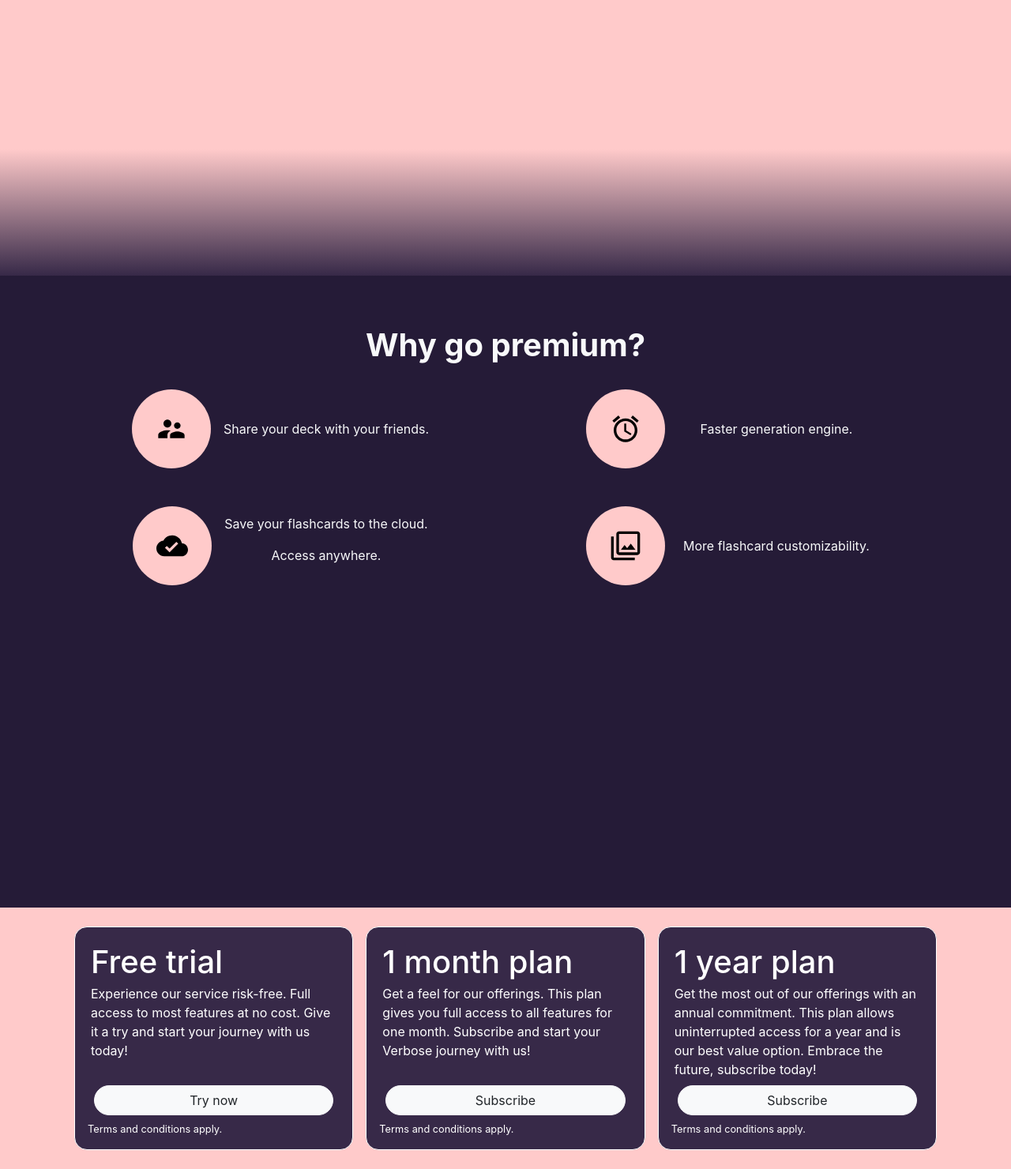
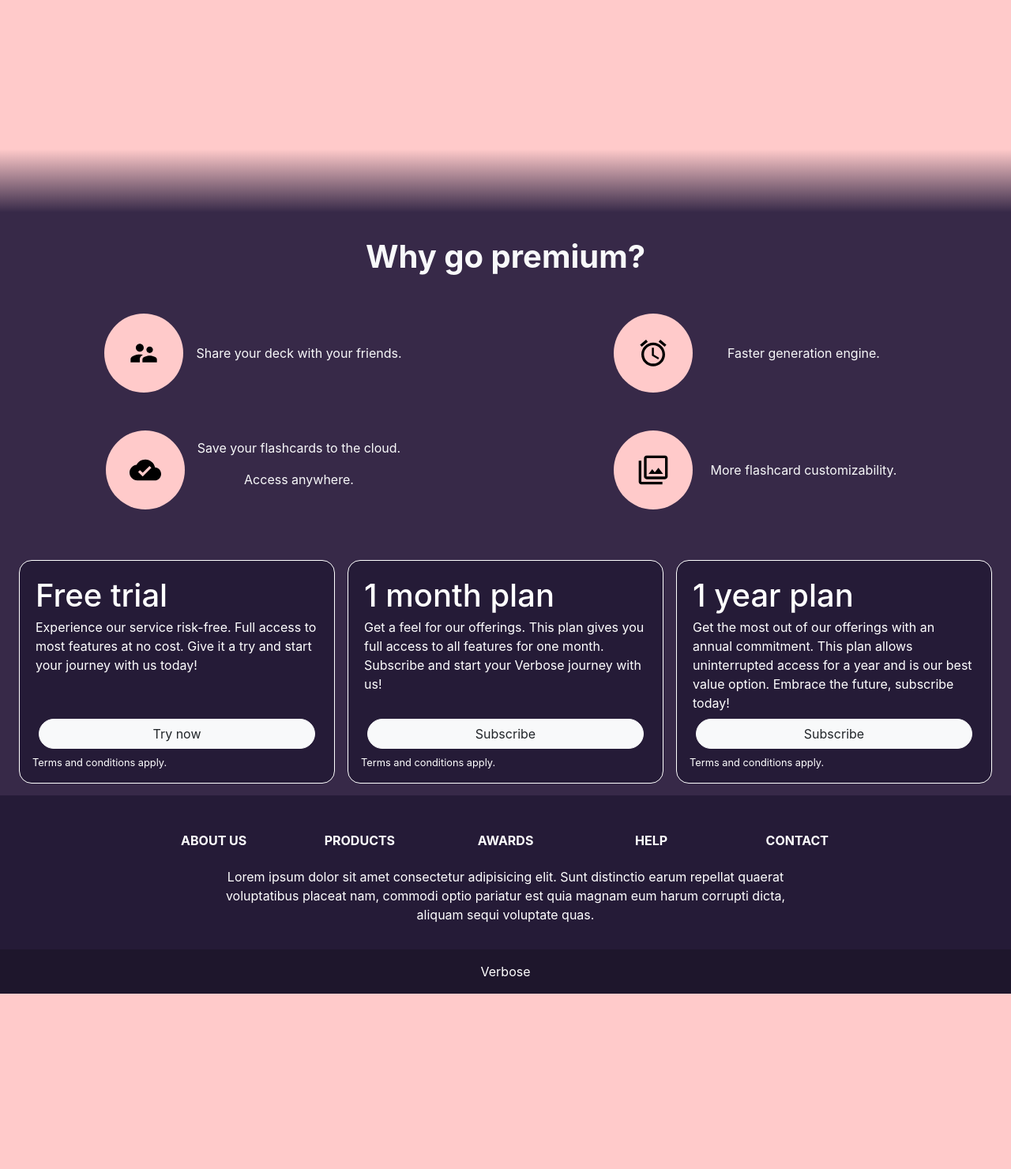
Before and after one commit to Irony95/VerboseWebsite, a Flask app: page / in a window 1280 px wide. Shown: the part 451-1931 px from the top of the page at 79% size. After the commit the page ends 1709 px from the top, so only its background shows below. Run offline with Flask 3, Linux system fonts and the light colour scheme; some libraries are stand-ins or nearby versions.

Commit message:
minor tweak to home.html
added footer to all pages

added themecolor0 to style.css

```diff
--- a/static/style.css
+++ b/static/style.css
@@ -26,6 +26,7 @@ https://colorhunt.co/palette/251b37372948ffcacaffecef
 }
 
 :root {
+    --themecolor0: #100a1c;
     --themecolor1: #251B37;
     --themecolor2: #372948;
     --themecolor3: #FFCACA;
--- a/templates/base.html
+++ b/templates/base.html
@@ -51,6 +51,86 @@
         {% endblock %}
     </div>
 
+
+    <!-- Footer -->
+    <footer class="text-center text-white" style="background-color:var(--themecolor1); margin-top: -57.5px;">
+        <!-- Grid container -->
+        <div class="container" style="height: fit-content;">
+            <!-- Section: Links -->
+            <section class="m-3 mt-5">
+                <!-- Grid row-->
+                <div class="row text-center d-flex justify-content-center pt-5">
+                    <!-- Grid column -->
+                    <div class="col-md-2">
+                        <h6 class="text-uppercase font-weight-bold">
+                            <a href="#!" class="text-white">About us</a>
+                        </h6>
+                    </div>
+                    <!-- Grid column -->
+
+                    <!-- Grid column -->
+                    <div class="col-md-2">
+                        <h6 class="text-uppercase font-weight-bold">
+                            <a href="#!" class="text-white">Products</a>
+                        </h6>
+                    </div>
+                    <!-- Grid column -->
+
+                    <!-- Grid column -->
+                    <div class="col-md-2">
+                        <h6 class="text-uppercase font-weight-bold">
+                            <a href="#!" class="text-white">Awards</a>
+                        </h6>
+                    </div>
+                    <!-- Grid column -->
+
+                    <!-- Grid column -->
+                    <div class="col-md-2">
+                        <h6 class="text-uppercase font-weight-bold">
+                            <a href="#!" class="text-white">Help</a>
+                        </h6>
+                    </div>
+                    <!-- Grid column -->
+
+                    <!-- Grid column -->
+                    <div class="col-md-2">
+                        <h6 class="text-uppercase font-weight-bold">
+                            <a href="#!" class="text-white">Contact</a>
+                        </h6>
+                    </div>
+                    <!-- Grid column -->
+                </div>
+                <!-- Grid row-->
+            </section>
+            <!-- Section: Links -->
+
+            <!-- Section: Text -->
+            <section class="m-3">
+                <div class="row d-flex justify-content-center">
+                    <div class="col-lg-8">
+                        <p>
+                            Lorem ipsum dolor sit amet consectetur adipisicing elit. Sunt
+                            distinctio earum repellat quaerat voluptatibus placeat nam,
+                            commodi optio pariatur est quia magnam eum harum corrupti
+                            dicta, aliquam sequi voluptate quas.
+                        </p>
+                    </div>
+                </div>
+            </section>
+            <!-- Section: Text -->
+
+        </div>
+        <!-- Grid container -->
+
+        <!-- Copyright -->
+        <div class="text-center p-3" style="background-color: rgba(0, 0, 0, 0.2)">
+            <!-- © 2020 Copyright: -->
+            <a class="text-white" href="">Verbose</a>
+        </div>
+        <!-- Copyright -->
+    </footer>
+    <!-- Footer -->
+
     <script src="https://code.jquery.com/jquery-3.2.1.slim.min.js"
         integrity="sha384-KJ3o2DKtIkvYIK3UENzmM7KCkRr/rE9/Qpg6aAZGJwFDMVNA/GpGFF93hXpG5KkN"
         crossorigin="anonymous"></script>
@@ -62,4 +142,5 @@
         crossorigin="anonymous"></script>
 </body>
 
+
 </html>
--- a/templates/home.html
+++ b/templates/home.html
@@ -36,14 +36,14 @@
     }
 
     #fade {
-        height: 20vh;
-        background-image: linear-gradient(to bottom, rgba(0, 0, 0, 0), var(--themecolor2));
+        height: 10vh;
+        background-image: linear-gradient(to bottom, var(--themecolor3), var(--themecolor2));
     }
 
     #description {
-        padding-top: 5%;
-        background-color: var(--themecolor1);
-        height: 100vh;
+        padding: 1rem;
+        background-color: var(--themecolor2);
+        height: min-content;
     }
 
     .btn {
@@ -51,7 +51,7 @@
     }
 
     .col2 {
-        background-color: var(--themecolor2);
+        background-color: var(--themecolor1);
         border-radius: 1rem;
     }
 
@@ -63,8 +63,12 @@
         white-space: nowrap;
     }
 
-    .whypremiumtext{
+    .whypremiumtext {
         min-width: 250px;
+    }
+
+    #pricingcont {
+        background-color: var(--themecolor2);
     }
 </style>
 
@@ -80,24 +84,23 @@
     <img id="studyingImage" class="mobile-hide img-fluid" src="{{url_for('static', filename='studying.png')}}" />
 </div>
 <div id="fade"></div>
-<div id="description">
-    <div class="container">
-        <h1 class="text-light text-center"><strong>Why go premium?</strong></h1>
+<div id="description" class="container-fluid">
+    <h1 class="text-light text-center p-3"><strong>Why go premium?</strong></h1>
     <div class="row text-center text-light">
-            <div class="col-sm-6 col-xs-12 p-3">
+        <div class="col-md-6 col-sm-12 p-3">
             <div class="d-flex justify-content-center align-items-center">
                 <div class="rounded-circle m-2"
-                        style="width: 100px;height: 100px;display: flex;justify-content: center;align-items: center; background-color: var(--themecolor3);">
-                        <img id="logo1" class="m-2" src="{{url_for('static', filename='account-31694.svg')}}"
-                            height="40" width="40" alt="logo1">
+                    style="width: 100px;height: 100px;display: flex;justify-content: center;align-items: center; background-color: var(--themecolor3); min-width: 100px;">
+                    <img id="logo1" class="m-2" src="{{url_for('static', filename='account-31694.svg')}}" height="40"
+                        width="40" alt="logo1">
                 </div>
                 <div class="m-2 whypremiumtext">Share your deck with your friends.</div>
             </div>
         </div>
-            <div class="col-sm-6 col-xs-12 p-3">
+        <div class="col-md-6 col-sm-12 p-3">
             <div class="d-flex justify-content-center align-items-center">
                 <div class="rounded-circle m-2"
-                        style="width: 100px;height: 100px;display: flex;justify-content: center;align-items: center; background-color: var(--themecolor3);">
+                    style="width: 100px;height: 100px;display: flex;justify-content: center;align-items: center; background-color: var(--themecolor3); min-width: 100px">
                     <img id="logo1" class="m-2" src="{{url_for('static', filename='alarm-31701.svg')}}" height="40"
                         width="40" alt="logo2">
                 </div>
@@ -106,10 +109,10 @@
         </div>
     </div>
     <div class="row text-center text-light">
-            <div class="col-sm-6 col-xs-12 p-3">
+        <div class="col-md-6 col-sm-12 p-3">
             <div class="d-flex justify-content-center align-items-center">
                 <div class="rounded-circle m-2"
-                        style="width: 100px;height: 100px;display: flex;justify-content: center;align-items: center; background-color: var(--themecolor3);">
+                    style="width: 100px;height: 100px;display: flex;justify-content: center;align-items: center; background-color: var(--themecolor3); min-width: 100px">
                     <img id="logo1" class="m-2" src="{{url_for('static', filename='cloud-31839.svg')}}" height="40"
                         width="40" alt="logo3">
                 </div>
@@ -119,20 +122,19 @@
                 </div>
             </div>
         </div>
-            <div class="col-sm-6 col-xs-12 p-3">
+        <div class="col-md-6 col-sm-12 p-3">
             <div class="d-flex justify-content-center align-items-center">
                 <div class="rounded-circle m-2"
-                        style="width: 100px;height: 100px;display: flex;justify-content: center;align-items: center; background-color: var(--themecolor3);">
-                        <img id="logo1" class="m-2" src="{{url_for('static', filename='filter-31899.svg')}}"
-                            height="40" width="40" alt="logo4">
+                    style="width: 100px;height: 100px;display: flex;justify-content: center;align-items: center; background-color: var(--themecolor3); min-width: 100px">
+                    <img id="logo1" class="m-2" src="{{url_for('static', filename='filter-31899.svg')}}" height="40"
+                        width="40" alt="logo4">
                 </div>
                 <div class="well m-2 whypremiumtext">More flashcard customizability.</div>
             </div>
         </div>
     </div>
 </div>
-</div>
-<div class="container">
+<div id="pricingcont" class="container-fluid">
     <div id="pricingmenu" class="row row-cols-1 row-cols-md-3 p-3">
         <div class="col-md-4 p-2">
             <div class="col2 p-3 border border-white text-white">
```
Lines whose indentation alone changed are shown as unchanged.
